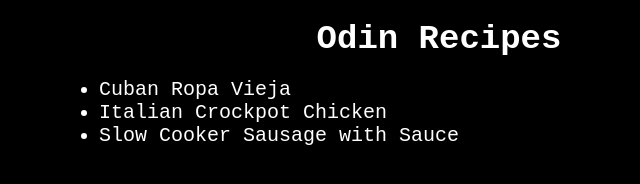
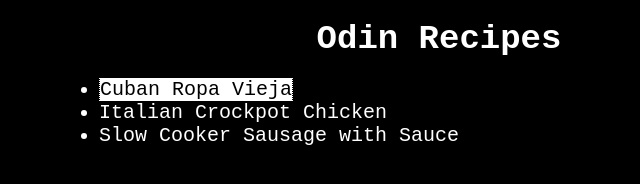
Before and after one commit to K4LL1571/odin-recipes, a plain HTML site: page index.html in a window 1280 px wide. In both pictures the pointer is over the link "Cuban Ropa Vieja". Shown: the whole page, without its empty margins (201-841 px from the left). Drawn offline with Linux system fonts and the light colour scheme.

Commit message:
Update styling for remaining recipe pages, update html template for recipe pages

```diff
--- a/styles.css
+++ b/styles.css
@@ -8,7 +8,11 @@ html{
 
 a:link { text-decoration: none; }
 a:visited { text-decoration: none; }
-a:hover { text-decoration: none; }
+a:hover {
+    color: #000;
+    background-color: #ffffff;
+    border: 1px dotted #000;
+}
 a:active { text-decoration: none; }
 
 * {
```
